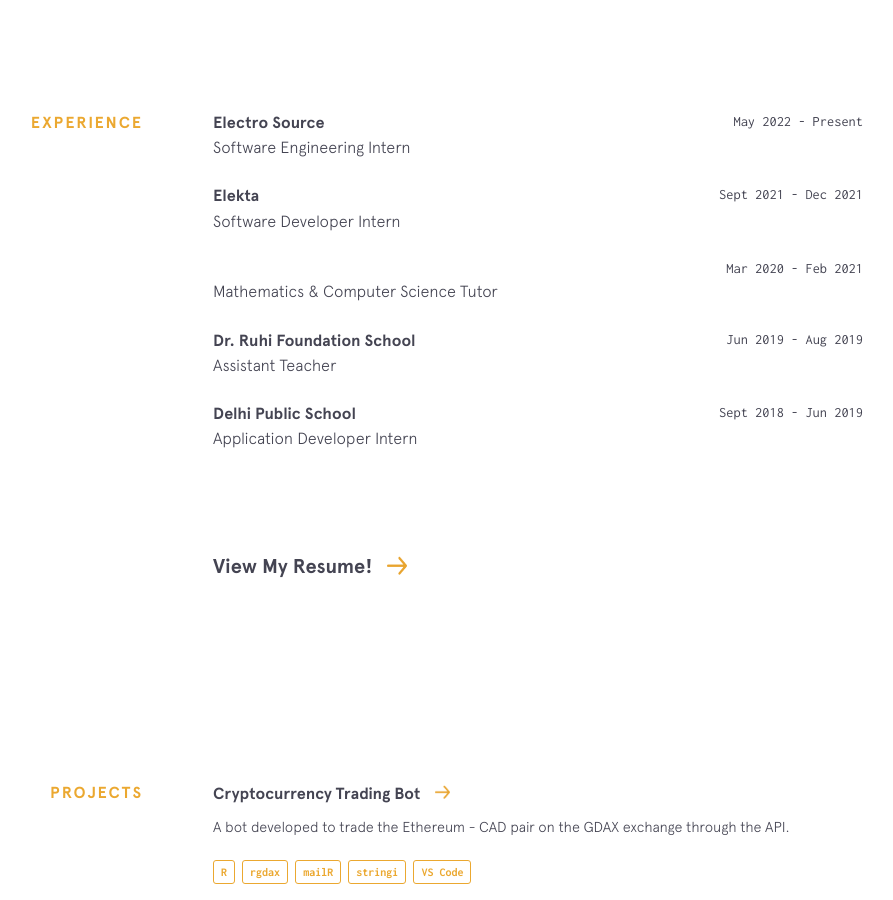
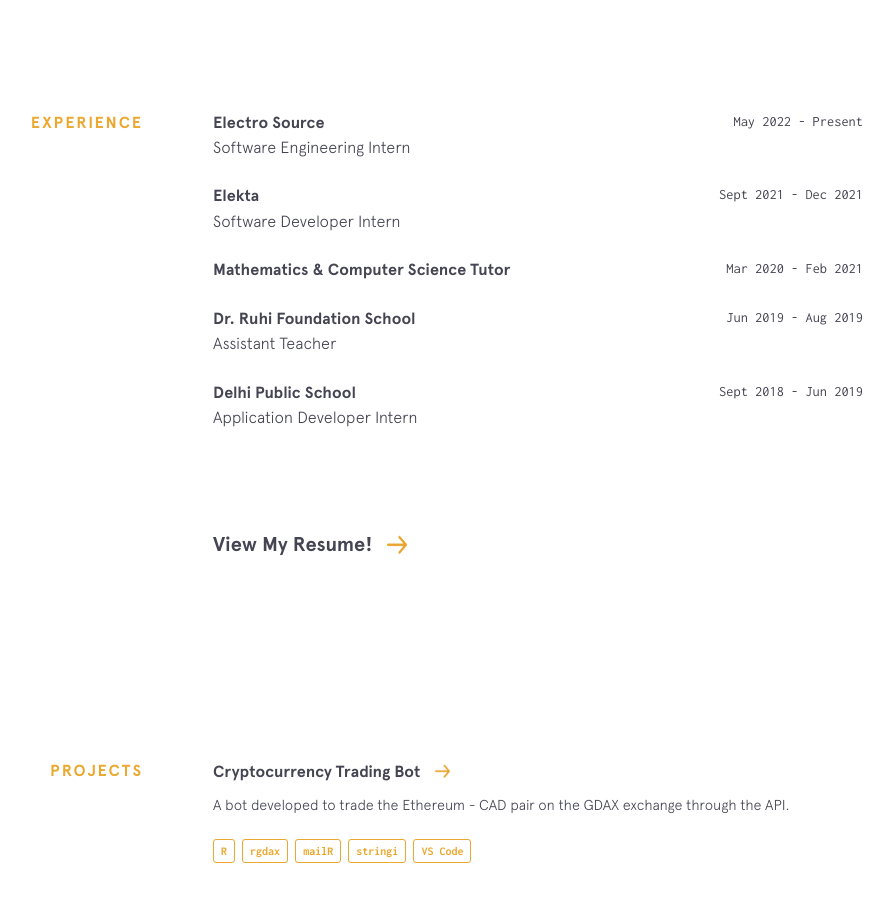
Before and after one commit to rohanxminocha/personal-website-v1, a Jekyll site: the page built from index.html, in a window 1280 px wide and 900 px high, scrolled down 2058 px. Shown: the whole window, without its empty margins (237-1130 px from the left). Built offline with Jekyll 4.4.1, drawn with Linux system fonts in a browser that asks for light colours; nearby versions of some CDN libraries; part of the change alters nothing that is shown.

```diff
--- a/_data/experience.yml
+++ b/_data/experience.yml
@@ -8,10 +8,10 @@
   time: Sept 2021 - Dec 2021
   position: Software Developer Intern
 
-- company:
+- company: Mathematics & Computer Science Tutor
   url:
   time: Mar 2020 - Feb 2021
-  position: Mathematics & Computer Science Tutor
+  position:
 
 - company: Dr. Ruhi Foundation School
   url:
```
